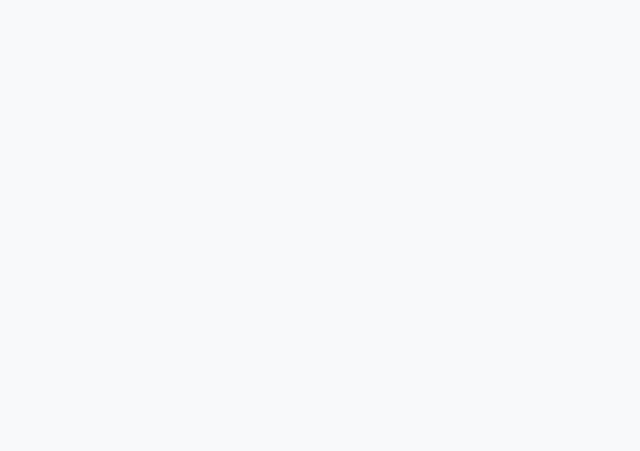
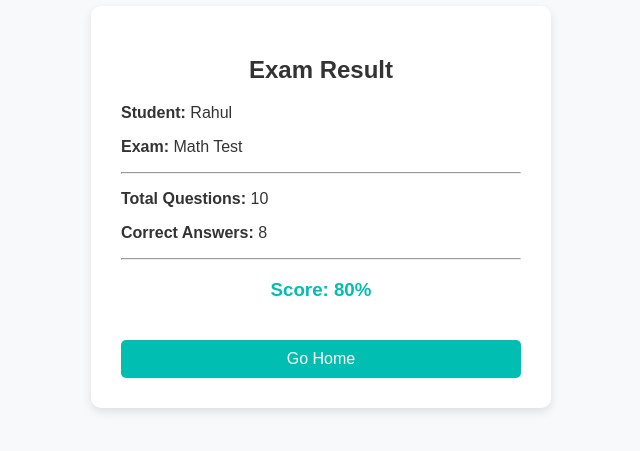
Before and after one commit to SIT2711/online-exam-system, a React (Create React App) app: page /result in a window 1280 px wide. Before the commit this address had no page. Shown: the part 213-664 px from the top of the page, without its empty margins (319-959 px from the left). Built offline with nearby package versions, Linux system fonts and the light colour scheme.

Commit message:
created result page

```diff
--- a/src/App.js
+++ b/src/App.js
@@ -9,6 +9,7 @@ import ExamList from "./pages/ExamList";
 import ExamPage from "./pages/ExamPage";
 import Register from "./pages/Register";
 import ResultHistory from "./pages/ResultHistory";
+import Result from "./pages/Result";
 
 import './styles/LoginForm.css';
 import './styles/ExamList.css';
@@ -16,6 +17,7 @@ import './styles/Dashboard.css';
 import './styles/ExamPage.css';
 import './styles/Register.css';
 import './styles/ResultHistory.css';
+import './styles/Result.css';
 
 function App() {
   return (
@@ -31,6 +33,7 @@ function App() {
            <Route path="/attemptexam" element={<ExamPage />} />
             <Route path="/register" element={<Register />} />
             <Route path="/resulthistory" element={<ResultHistory />} />
+            <Route path="/result" element={<Result />} />
 
 
           <Route path="/" element={<h1>Welcome to Online Exam System</h1>} />
--- a/src/pages/Exam.jsx
+++ b/src/pages/Exam.jsx
@@ -2,7 +2,7 @@ import React, { useState } from "react";
 import "../styles/Exam.css";
 
 function Exam() {
-  const [examData, setExamData] = useState({
+  const [formData, setFormData] = useState({
     examName: "",
     subject: "",
     duration: "",
@@ -12,38 +12,29 @@ function Exam() {
   });
 
   const handleChange = (e) => {
-    setExamData({
-      ...examData,
+    setFormData({
+      ...formData,
       [e.target.name]: e.target.value
     });
   };
 
   const handleSubmit = (e) => {
     e.preventDefault();
-    console.log("Exam Created:", examData);
-    alert("Exam Created Successfully!");
-
-    // Reset the form
-    setExamData({
-      examName: "",
-      subject: "",
-      duration: "",
-      totalQuestions: "",
-      startDate: "",
-      endDate: ""
-    });
+    console.log("Exam Created:", formData);
   };
 
   return (
     <div className="exam-container">
       <div className="exam-card">
         <h2>Create Exam</h2>
+
         <form onSubmit={handleSubmit}>
+
           <label>Exam Name</label>
           <input
             type="text"
             name="examName"
-            value={examData.examName}
+            value={formData.examName}
             onChange={handleChange}
             required
           />
@@ -52,7 +43,7 @@ function Exam() {
           <input
             type="text"
             name="subject"
-            value={examData.subject}
+            value={formData.subject}
             onChange={handleChange}
             required
           />
@@ -61,7 +52,7 @@ function Exam() {
           <input
             type="number"
             name="duration"
-            value={examData.duration}
+            value={formData.duration}
             onChange={handleChange}
             required
           />
@@ -70,7 +61,7 @@ function Exam() {
           <input
             type="number"
             name="totalQuestions"
-            value={examData.totalQuestions}
+            value={formData.totalQuestions}
             onChange={handleChange}
             required
           />
@@ -79,7 +70,7 @@ function Exam() {
           <input
             type="datetime-local"
             name="startDate"
-            value={examData.startDate}
+            value={formData.startDate}
             onChange={handleChange}
             required
           />
@@ -88,12 +79,13 @@ function Exam() {
           <input
             type="datetime-local"
             name="endDate"
-            value={examData.endDate}
+            value={formData.endDate}
             onChange={handleChange}
             required
           />
 
           <button type="submit">Create Exam</button>
+
         </form>
       </div>
     </div>
--- /dev/null
+++ b/src/pages/Result.jsx
@@ -0,0 +1,55 @@
+import React from "react";
+import { useLocation, useNavigate } from "react-router-dom";
+import "../styles/Result.css";
+
+const Result = () => {
+  const location = useLocation();
+  const navigate = useNavigate();
+
+  const result = location.state || {
+    studentName: "Rahul",
+    examName: "Math Test",
+    totalQuestions: 10,
+    correctAnswers: 8,
+  };
+
+  const scorePercentage = Math.round(
+    (result.correctAnswers / result.totalQuestions) * 100
+  );
+
+  return (
+    <div className="result-page">
+      <div className="result-card">
+        <h2 className="result-title">Exam Result</h2>
+
+        <p>
+          <strong>Student:</strong> {result.studentName}
+        </p>
+
+        <p>
+          <strong>Exam:</strong> {result.examName}
+        </p>
+
+        <hr />
+
+        <p>
+          <strong>Total Questions:</strong> {result.totalQuestions}
+        </p>
+
+        <p>
+          <strong>Correct Answers:</strong> {result.correctAnswers}
+        </p>
+
+        <hr />
+
+        <h3 className="score">Score: {scorePercentage}%</h3>
+
+        <button className="home-btn" onClick={() => navigate("/")}>
+          Go Home
+        </button>
+      </div>
+    </div>
+  );
+};
+
+export default Result;
--- a/src/styles/Exam.css
+++ b/src/styles/Exam.css
@@ -1,23 +1,29 @@
+/* exam.css */
+
 .exam-container {
   background: #F8F9FA;
   min-height: 100vh;
+  width: 100%;
   display: flex;
   justify-content: center;
-  align-items: center;
+  align-items: flex-start; /* aligns card at top, same as AddQuestion */
+  padding: 40px 20px;
+  box-sizing: border-box;
 }
 
 .exam-card {
-  background: white;
+  background: #FFFFFF;
+  width: 100%;
+  max-width: 420px; /* matches AddQuestion card width */
   padding: 30px;
-  width: 400px;
   border-radius: 10px;
-  box-shadow: 0 4px 10px rgba(0,0,0,0.1);
+  box-shadow: 0 4px 12px rgba(0,0,0,0.1);
 }
 
 .exam-card h2 {
   text-align: center;
   margin-bottom: 20px;
-  color: #333;
+  color: #333333;
 }
 
 .exam-card form {
@@ -28,14 +34,17 @@
 .exam-card label {
   margin-top: 10px;
   font-weight: 500;
+  color: #333333;
 }
 
 .exam-card input {
-  padding: 8px;
   margin-top: 5px;
+  padding: 10px;
   border: 1px solid #ccc;
   border-radius: 6px;
   outline: none;
+  width: 100%;
+  box-sizing: border-box;
 }
 
 .exam-card input:focus {
@@ -44,14 +53,15 @@
 
 .exam-card button {
   margin-top: 20px;
-  padding: 10px;
+  padding: 12px;
   border: none;
   background: #00BFB2;
   color: white;
   font-size: 16px;
   border-radius: 6px;
   cursor: pointer;
-  transition: 0.3s;
+  transition: background-color 0.3s ease;
+  width: 100%;
 }
 
 .exam-card button:hover {
--- /dev/null
+++ b/src/styles/Result.css
@@ -0,0 +1,43 @@
+.result-page {
+  background-color: #F8F9FA;
+  min-height: 100vh;
+  display: flex;
+  justify-content: center;
+  align-items: center;
+  font-family: Arial, sans-serif;
+}
+
+.result-card {
+  background-color: #FFFFFF;
+  padding: 30px;
+  border-radius: 10px;
+  width: 400px;
+  color: #333333;
+  box-shadow: 0 4px 10px rgba(0,0,0,0.1);
+}
+
+.result-title {
+  text-align: center;
+  margin-bottom: 20px;
+}
+
+.score {
+  text-align: center;
+  color: #00BFB2;
+}
+
+.home-btn {
+  margin-top: 20px;
+  width: 100%;
+  padding: 10px;
+  background-color: #00BFB2;
+  border: none;
+  border-radius: 5px;
+  color: white;
+  font-size: 16px;
+  cursor: pointer;
+}
+
+.home-btn:hover {
+  background-color: #009f94;
+}
```
